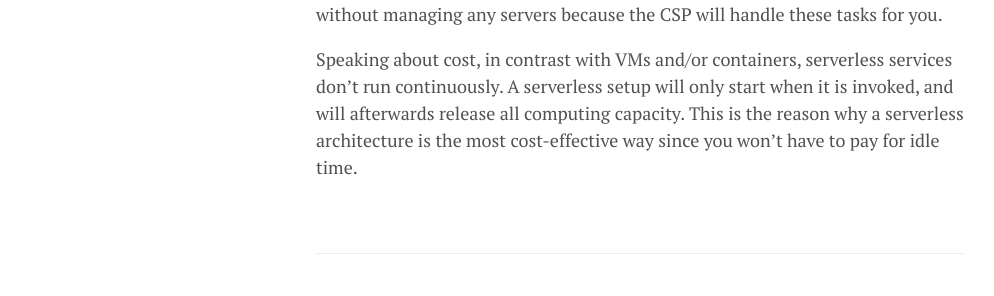
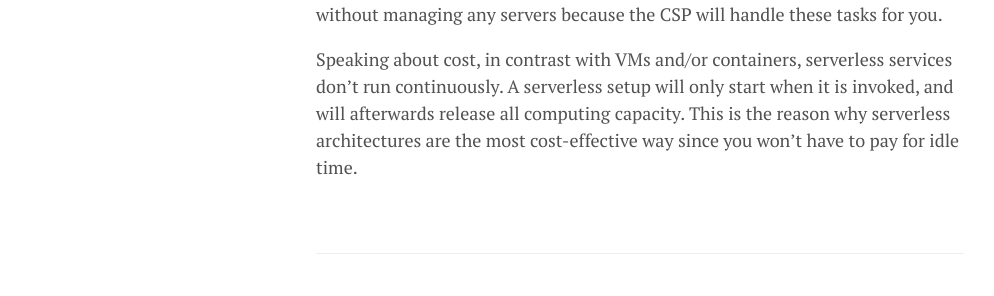
Before and after one commit to lgeurts/lgeurts.github.io, a Jekyll site: the page built from _posts/2022-03-29-what-is-serverless-computing.md, in a window 1280 px wide. Shown: the part 1225-1521 px from the top of the page, without its empty margins (0-994 px from the left). Built offline with Jekyll 4.4.1, drawn with Linux system fonts in a browser that asks for light colours; nearby versions of some CDN libraries; comment, search, counter and statistics services are not loaded.

Commit message:
Update 2022-03-29-what-is-serverless-computing.md

```diff
--- a/_posts/2022-03-29-what-is-serverless-computing.md
+++ b/_posts/2022-03-29-what-is-serverless-computing.md
@@ -25,4 +25,4 @@
 
 Serverless let's you run code, manage data, even integrate business applications without managing any servers because the CSP will handle these tasks for you.
 
-Speaking about cost, in contrast with VMs and/or containers, serverless services don't run continuously. A serverless setup will only start when it is invoked, and will afterwards release all computing capacity. This is the reason why a serverless architecture is the most cost-effective way since you won’t have to pay for idle time.
+Speaking about cost, in contrast with VMs and/or containers, serverless services don't run continuously. A serverless setup will only start when it is invoked, and will afterwards release all computing capacity. This is the reason why serverless architectures are the most cost-effective way since you won’t have to pay for idle time.
```
